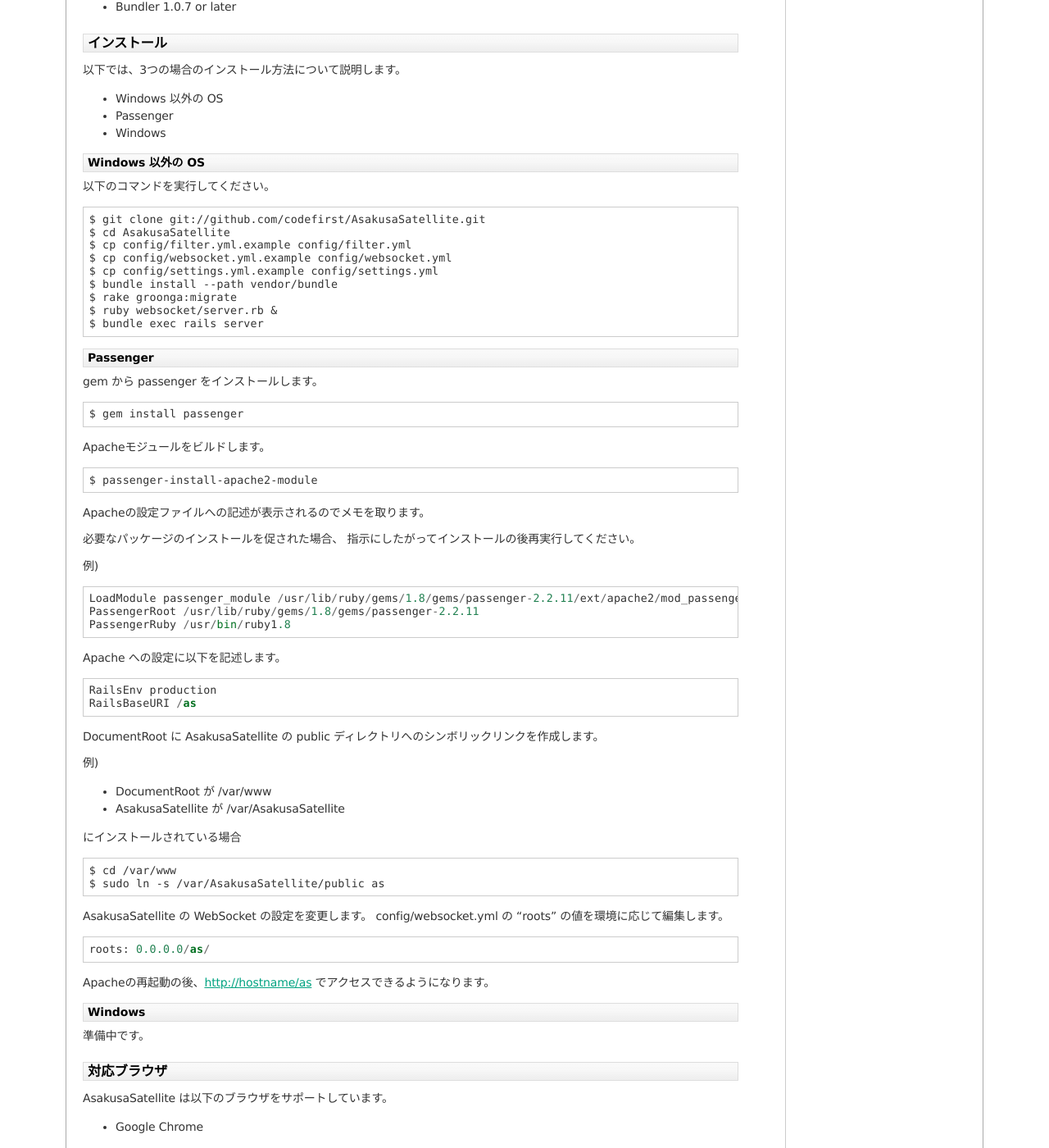
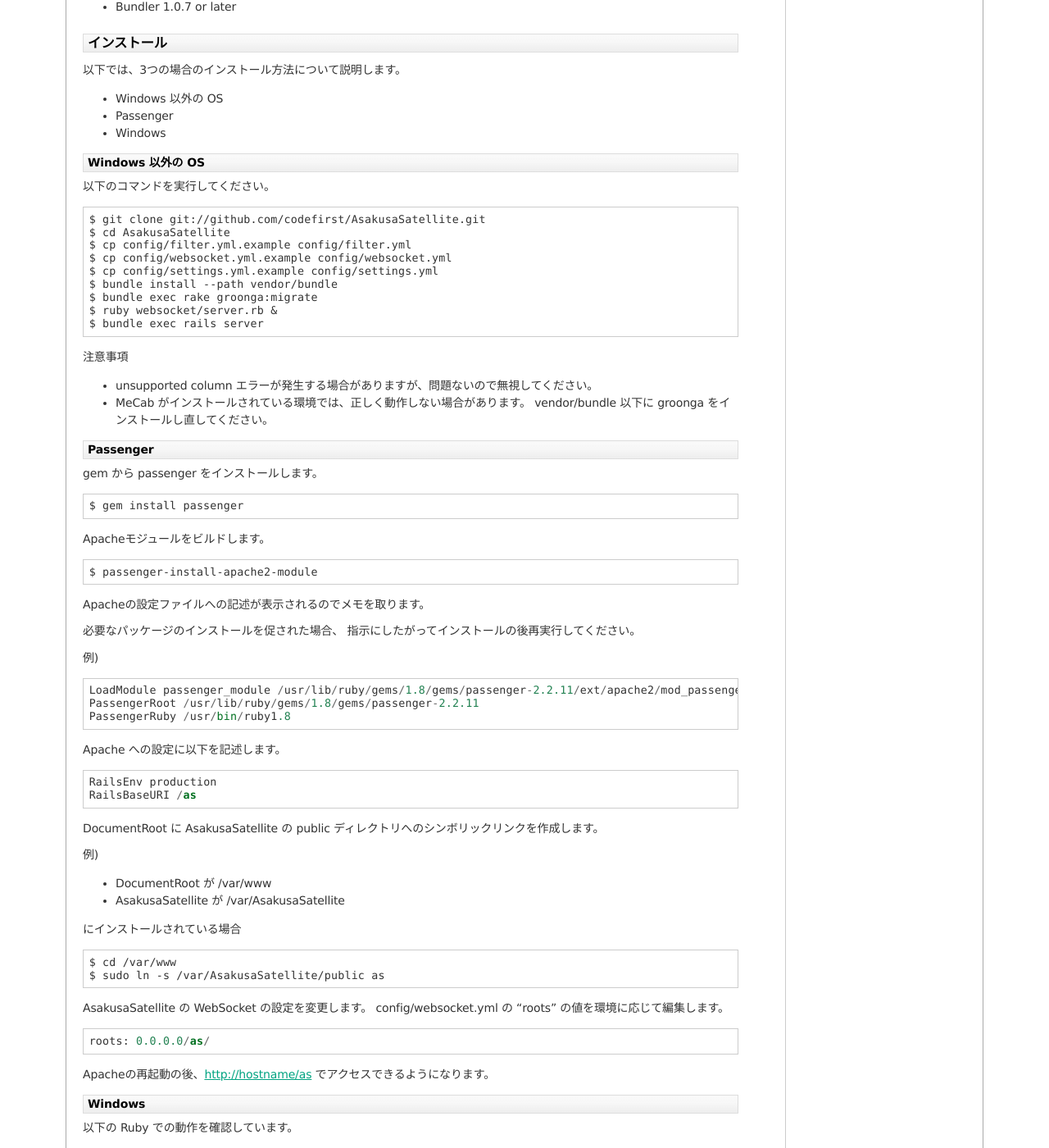
Before and after one commit to codefirst/asakusa-satellite-manual, a Sphinx documentation site: the page built from source/setup.rst, in a window 1280 px wide and 1400 px high, scrolled down 214 px. Shown: the whole window at 82% size. Built offline with Sphinx 7.4.7, drawn with Linux system fonts in a browser that asks for light colours; some of the changed text lies outside the part shown.

Commit message:
Added: Windows installation

```diff
--- a/source/setup.rst
+++ b/source/setup.rst
@@ -30,9 +30,14 @@
     $ cp config/websocket.yml.example config/websocket.yml
     $ cp config/settings.yml.example config/settings.yml
     $ bundle install --path vendor/bundle
-    $ rake groonga:migrate
+    $ bundle exec rake groonga:migrate
     $ ruby websocket/server.rb &
     $ bundle exec rails server
+
+注意事項
+
+* unsupported column エラーが発生する場合がありますが、問題ないので無視してください。
+* MeCab がインストールされている環境では、正しく動作しない場合があります。 vendor/bundle 以下に groonga をインストールし直してください。
 
 Passenger
 ~~~~~~~~~~~~~~~~~~~~
@@ -90,7 +95,15 @@
 Windows
 ~~~~~~~~~~~~~~~~~~~~
 
-準備中です。
+以下の Ruby での動作を確認しています。
+
+* Ruby 1.8.7 (http://rubyinstaller.org/downloads/)
+
+また、以下のアドオンのインストールが必要です。
+
+* DevKit (http://rubyinstaller.org/downloads/)
+
+それ以外は、Windows 以外の OS の場合と同じです。
 
 対応ブラウザ
 -----------------------
```
